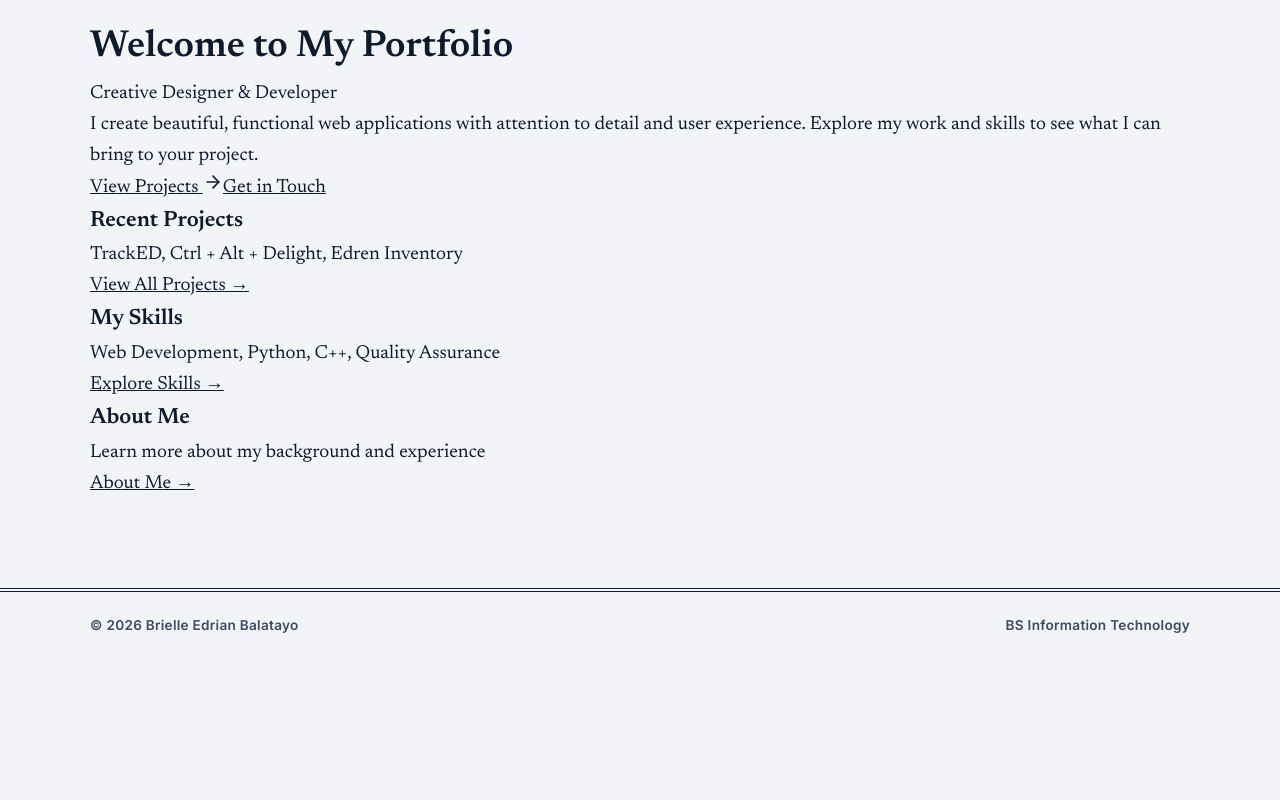
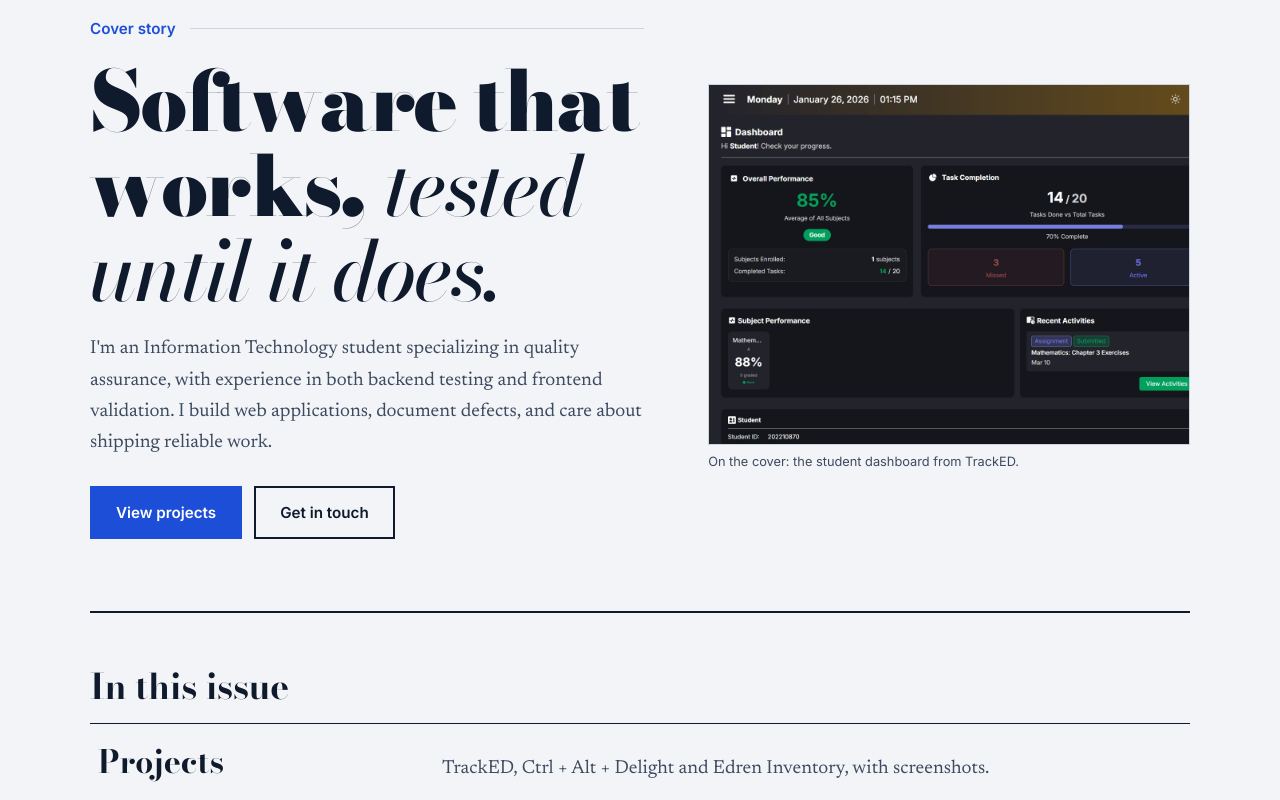
Before and after one commit to skyana-08/myportfolio, a React (Vite) app: page / in a window 1280 px wide. Shown: the part 380-1180 px from the top of the page. Before the commit the page ends 1039 px from the top, so only its background shows below. Built offline with nearby package versions, Linux system fonts and the light colour scheme; the HTML template or start-up script is replaced by a standard one.

Commit message:
Refactor Home component with new layout and sections

```diff
--- a/src/pages/Home.jsx
+++ b/src/pages/Home.jsx
@@ -1,55 +1,52 @@
 import { Link } from 'react-router-dom'
-import { ArrowRight } from 'lucide-react'
-import '../App.css'
+import coverImage from '../assets/Tracked-studash.png'
 
-const Home = () => {
-  return (
-    <div className="home-page">
-      <div className="hero-section">
-        <h1 className="hero-title">Welcome to My Portfolio</h1>
-        <p className="hero-subtitle">Creative Designer & Developer</p>
-        <p className="hero-description">
-          I create beautiful, functional web applications with attention to detail
-          and user experience. Explore my work and skills to see what I can bring to your project.
+const sections = [
+  { to: '/projects', title: 'Projects', text: 'TrackED, Ctrl + Alt + Delight and Edren Inventory, with screenshots.' },
+  { to: '/skills', title: 'Skills', text: 'Web development, Python, C++ and quality assurance.' },
+  { to: '/about', title: 'About', text: 'Background, education and a downloadable CV.' },
+  { to: '/contact', title: 'Contact', text: 'Email, LinkedIn and Facebook, plus a message form.' },
+]
+
+const Home = () => (
+  <>
+    <section className="cover">
+      <div>
+        <div className="kicker">Cover story</div>
+        <h1 className="cover-title">
+          Software that works, <i>tested until it does.</i>
+        </h1>
+        <p className="cover-deck">
+          I'm an Information Technology student specializing in quality assurance, with experience in both
+          backend testing and frontend validation. I build web applications, document defects, and care
+          about shipping reliable work.
         </p>
-
-        <div className="hero-actions">
-          <Link to="/projects" className="primary-button">
-            View Projects <ArrowRight size={20} />
-          </Link>
-          <Link to="/contact" className="secondary-button">
-            Get in Touch
-          </Link>
+        <div className="btn-row">
+          <Link to="/projects" className="btn">View projects</Link>
+          <Link to="/contact" className="btn btn-ghost">Get in touch</Link>
         </div>
       </div>
 
-      <div className="quick-links">
-        <div className="quick-link-card">
-          <h3>Recent Projects</h3>
-          <p>TrackED, Ctrl + Alt + Delight, Edren Inventory</p>
-          <Link to="/projects" className="link-button">
-            View All Projects →
-          </Link>
-        </div>
+      <figure className="cover-figure">
+        <img src={coverImage} alt="TrackED student dashboard" />
+        <figcaption>On the cover: the student dashboard from TrackED.</figcaption>
+      </figure>
+    </section>
 
-        <div className="quick-link-card">
-          <h3>My Skills</h3>
-          <p>Web Development, Python, C++, Quality Assurance</p>
-          <Link to="/skills" className="link-button">
-            Explore Skills →
-          </Link>
-        </div>
-
-        <div className="quick-link-card">
-          <h3>About Me</h3>
-          <p>Learn more about my background and experience</p>
-          <Link to="/about" className="link-button">
-            About Me →
-          </Link>
-        </div>
-      </div>
-    </div>
-  )
-}
+    <section className="toc" aria-labelledby="toc-title">
+      <h2 className="toc-title" id="toc-title">In this issue</h2>
+      <ul className="toc-list">
+        {sections.map((s) => (
+          <li key={s.to}>
+            <Link to={s.to} className="toc-row">
+              <h3>{s.title}</h3>
+              <p>{s.text}</p>
+            </Link>
+          </li>
+        ))}
+      </ul>
+    </section>
+  </>
+)
 
 export default Home
```
